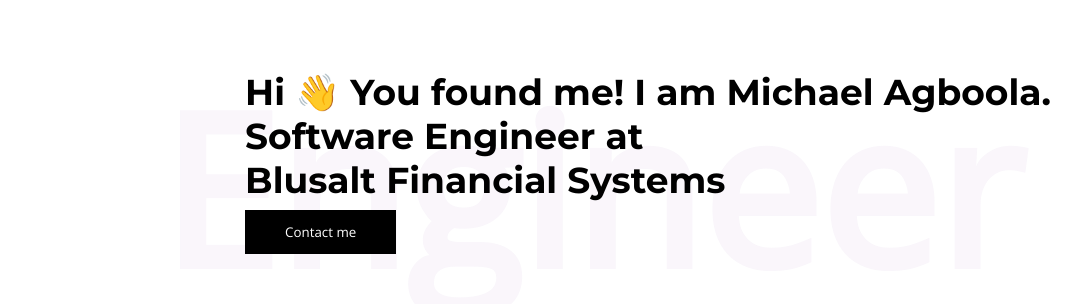
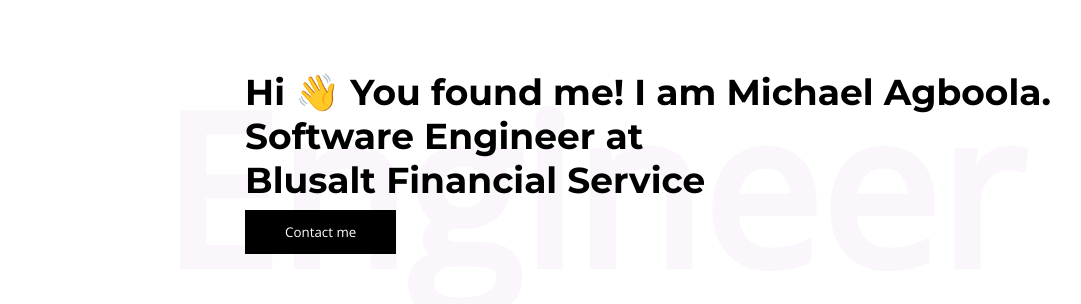
Before and after one commit to drexlar5/my-portfolio, a React (Create React App) app: page / in a window 1280 px wide. Shown: the part 277-581 px from the top of the page, without its empty margins (28-1109 px from the left). Built offline with nearby package versions, Linux system fonts and the light colour scheme.

Commit message:
Minor changes

```diff
--- a/src/yourdata.js
+++ b/src/yourdata.js
@@ -8,7 +8,7 @@
     //Line 2 For Header
     "Software Engineer at",
     //Line 3 For Header
-    "Blusalt Financial Systems",
+    "Blusalt Financial Service",
   ],
   //Contact Email
   contactEmail: "drexlar37@gmail.com",
```
